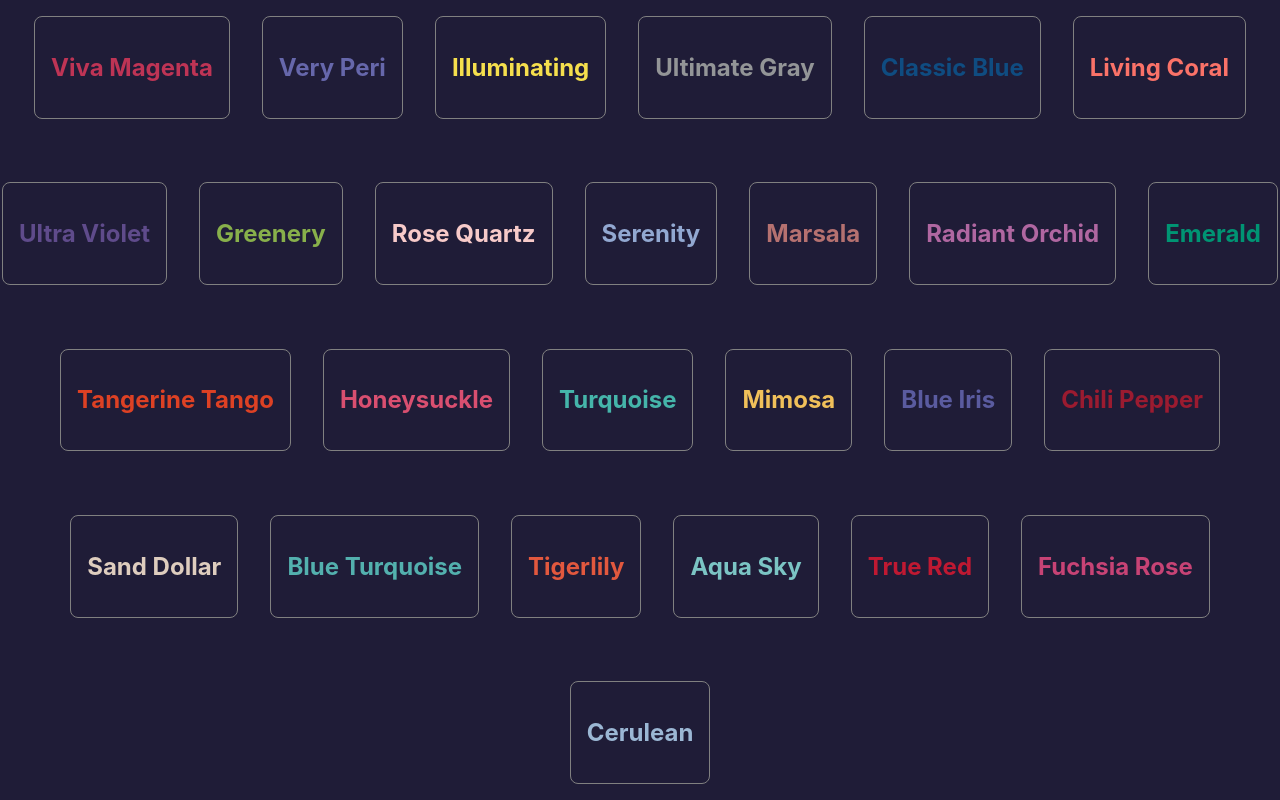
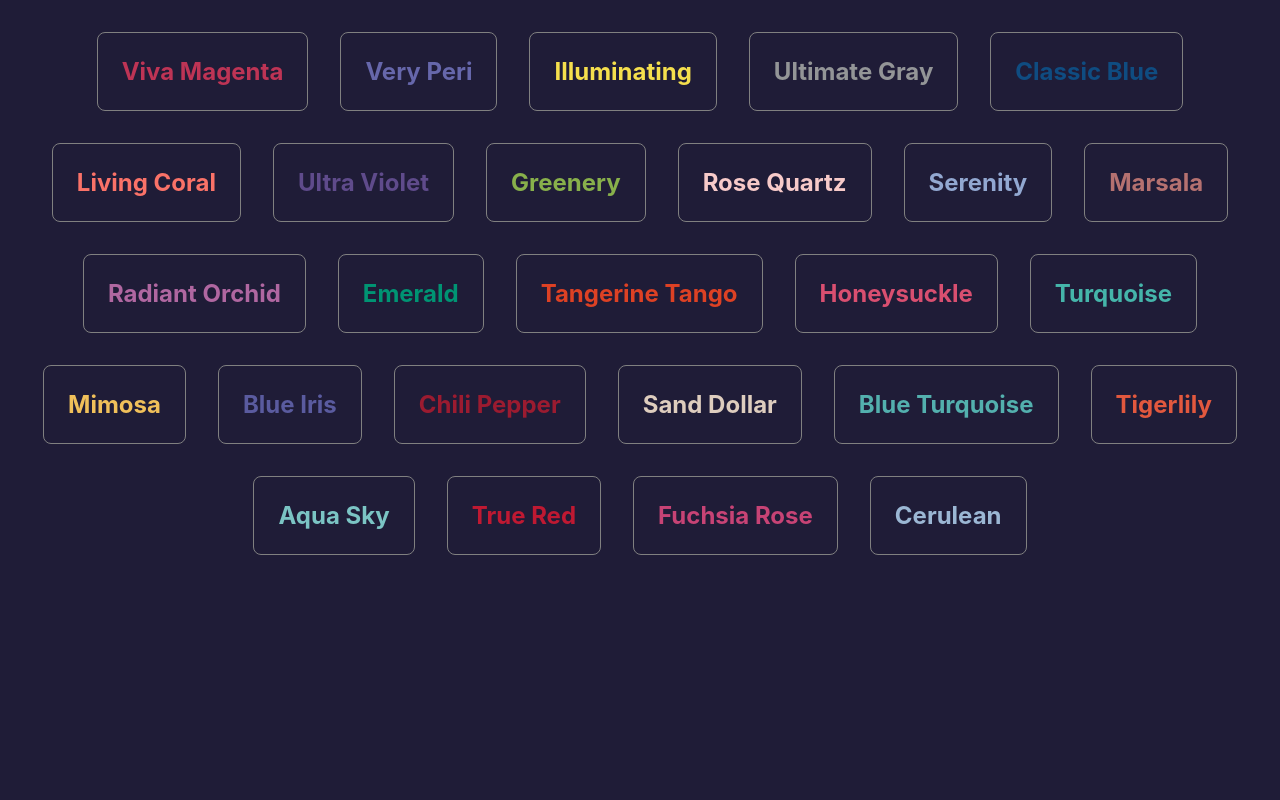
Before and after one commit to mchlol/colors, a Next.js app: page / in a window 1280 px wide. Built offline with nearby package versions, Linux system fonts and the light colour scheme.

Commit message:
adjust flex styles for home page to accommodate more data

```diff
--- a/src/styles/globals.css
+++ b/src/styles/globals.css
@@ -1,3 +1,8 @@
+:root {
+  --bgColour: #1f1c37;
+  --textColour: whitesmoke;
+}
+
 html,
 body,
 #__next,
@@ -11,6 +16,8 @@ body,
   display: block;
   font-family: -apple-system, BlinkMacSystemFont, Segoe UI, Roboto, Oxygen,
     Ubuntu, Cantarell, Fira Sans, Droid Sans, Helvetica Neue, sans-serif;
+  background-color: var(--bgColour);
+  color: var(--textColour);
 }
 
 a,
@@ -23,11 +30,11 @@ main {
   height: 100%;
   display: flex;
   justify-content: center;
-  background-color: #1f1c37;
 }
 
 .card {
   display: flex;
+  flex-direction: column;
   justify-content: center;
   align-items: center;
   justify-items: stretch;
@@ -36,17 +43,18 @@ main {
 ul {
   list-style: none;
   padding: 0;
-  margin: 0;
+  margin: 2rem;
   display: flex;
   flex-flow: row wrap;
   justify-content: center;
-  align-items: center;
+  align-items: start;
+  align-content: start;
   gap: 2rem;
 }
 
 ul a {
   text-decoration: none;
-  padding: 1em;
+  padding: 1rem;
   border: 1px solid gray;
   border-radius: 8px;
   background-color: #1f1c37;
@@ -56,6 +64,11 @@ ul a {
 ul a:hover,
 ul a:focus {
   background-color: whitesmoke;
+}
+
+ul h2,
+ul p {
+  margin: 0.5rem;
 }
 
 .color-page {
```
